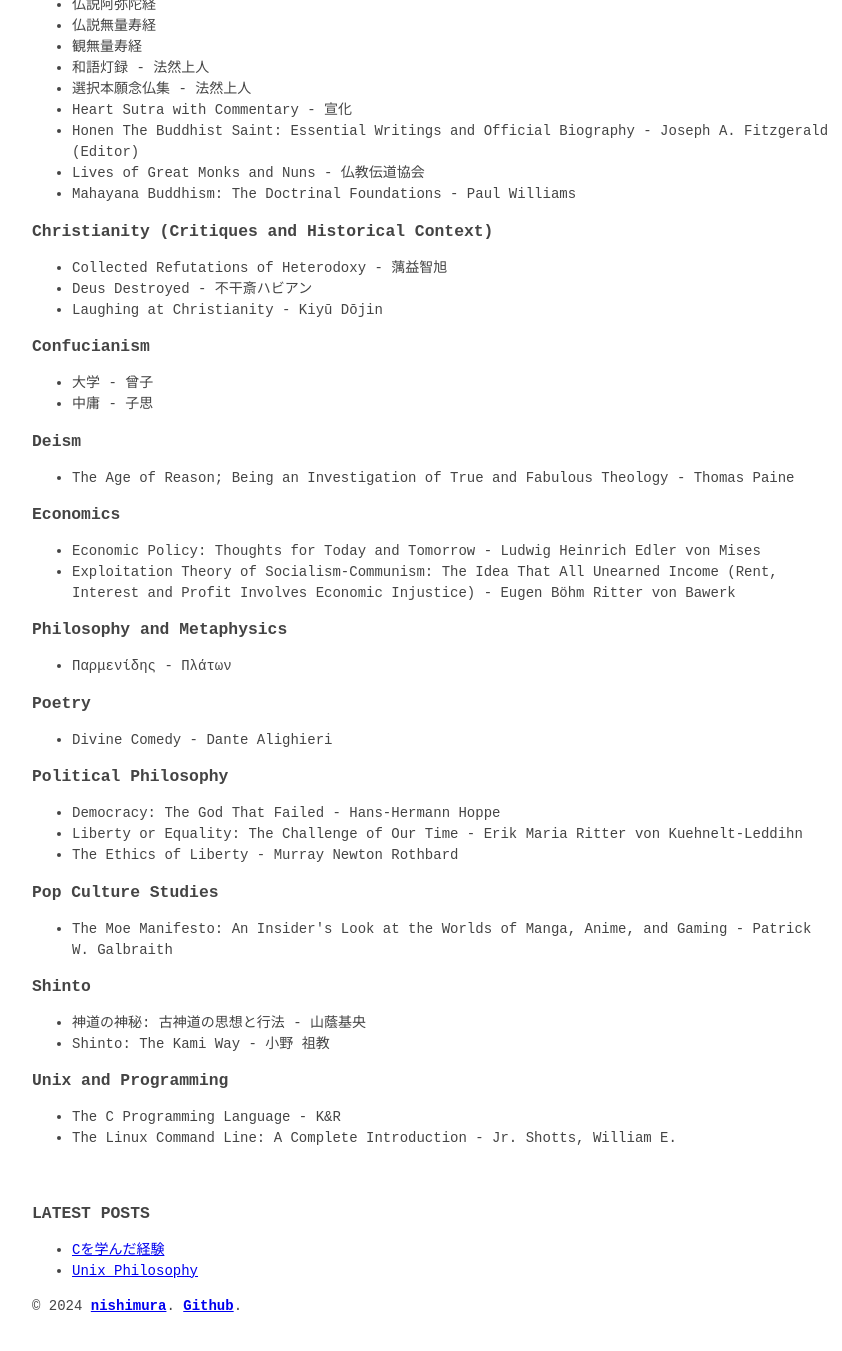
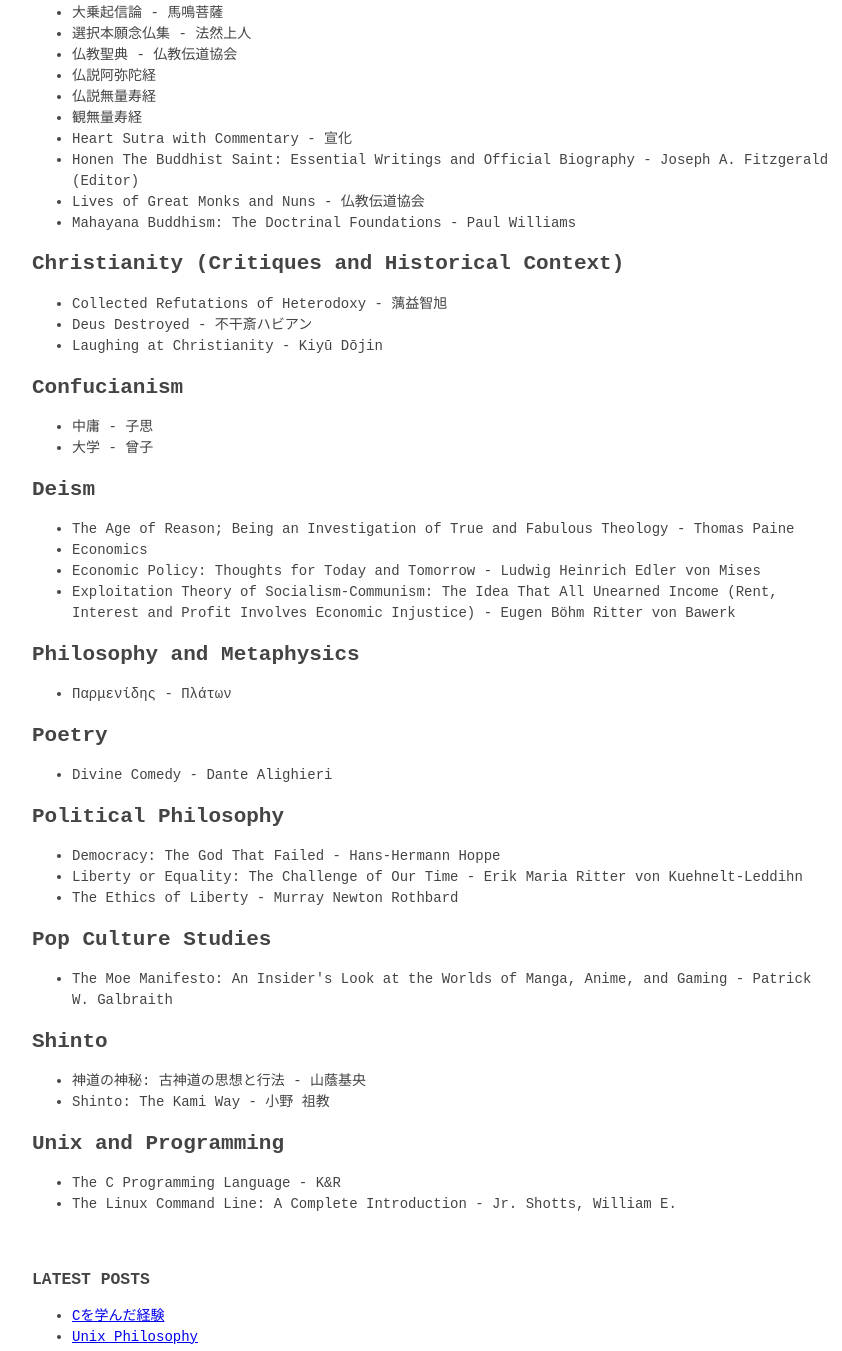
Before and after one commit to lssmer/lssmer.github.io, a plain HTML site: page library/index.html in a window 1280 px wide. Shown: the part 412-1763 px from the top of the page, without its empty margins (208-1050 px from the left). Drawn offline with Linux system fonts and the light colour scheme.

Commit message:
new book

```diff
--- a/library/index.html
+++ b/library/index.html
@@ -44,20 +44,21 @@
 			<div>
 
 <p>Books I’ve Read (or at least started reading)</p>
-<div id="outline-container-headline-1" class="outline-3">
-<h3 id="headline-1">
+<div id="outline-container-headline-1" class="outline-2">
+<h2 id="headline-1">
 Buddhism
-</h3>
-<div id="outline-text-headline-1" class="outline-text-3">
+</h2>
+<div id="outline-text-headline-1" class="outline-text-2">
 <ul>
+<li>和語灯録 - 法然上人</li>
+<li>浄土十疑論 - 天台大師</li>
 <li>中論 - 龍樹菩薩</li>
-<li>浄土十疑論 - 天台大師</li>
+<li>大乗起信論 - 馬鳴菩薩</li>
+<li>選択本願念仏集 - 法然上人</li>
 <li>仏教聖典 - 仏教伝道協会</li>
 <li>仏説阿弥陀経</li>
 <li>仏説無量寿経</li>
 <li>観無量寿経</li>
-<li>和語灯録 - 法然上人</li>
-<li>選択本願念仏集 - 法然上人</li>
 <li>Heart Sutra with Commentary - 宣化</li>
 <li>Honen The Buddhist Saint: Essential Writings and Official Biography - Joseph A. Fitzgerald (Editor)</li>
 <li>Lives of Great Monks and Nuns - 仏教伝道協会</li>
@@ -65,11 +66,11 @@ Buddhism
 </ul>
 </div>
 </div>
-<div id="outline-container-headline-2" class="outline-3">
-<h3 id="headline-2">
+<div id="outline-container-headline-2" class="outline-2">
+<h2 id="headline-2">
 Christianity (Critiques and Historical Context)
-</h3>
-<div id="outline-text-headline-2" class="outline-text-3">
+</h2>
+<div id="outline-text-headline-2" class="outline-text-2">
 <ul>
 <li>Collected Refutations of Heterodoxy - 蕅益智旭</li>
 <li>Deus Destroyed - 不干斎ハビアン</li>
@@ -77,63 +78,55 @@ Christianity (Critiques and Historical Context)
 </ul>
 </div>
 </div>
-<div id="outline-container-headline-3" class="outline-3">
-<h3 id="headline-3">
+<div id="outline-container-headline-3" class="outline-2">
+<h2 id="headline-3">
 Confucianism
-</h3>
-<div id="outline-text-headline-3" class="outline-text-3">
+</h2>
+<div id="outline-text-headline-3" class="outline-text-2">
 <ul>
+<li>中庸 - 子思</li>
 <li>大学 - 曾子</li>
-<li>中庸 - 子思</li>
 </ul>
 </div>
 </div>
-<div id="outline-container-headline-4" class="outline-3">
-<h3 id="headline-4">
+<div id="outline-container-headline-4" class="outline-2">
+<h2 id="headline-4">
 Deism
-</h3>
-<div id="outline-text-headline-4" class="outline-text-3">
+</h2>
+<div id="outline-text-headline-4" class="outline-text-2">
 <ul>
 <li>The Age of Reason; Being an Investigation of True and Fabulous Theology - Thomas Paine</li>
-</ul>
-</div>
-</div>
-<div id="outline-container-headline-5" class="outline-3">
-<h3 id="headline-5">
-Economics
-</h3>
-<div id="outline-text-headline-5" class="outline-text-3">
-<ul>
+<li>Economics</li>
 <li>Economic Policy: Thoughts for Today and Tomorrow - Ludwig Heinrich Edler von Mises</li>
 <li>Exploitation Theory of Socialism-Communism: The Idea That All Unearned Income (Rent, Interest and Profit Involves Economic Injustice) - Eugen Böhm Ritter von Bawerk</li>
 </ul>
 </div>
 </div>
-<div id="outline-container-headline-6" class="outline-3">
-<h3 id="headline-6">
+<div id="outline-container-headline-5" class="outline-2">
+<h2 id="headline-5">
 Philosophy and Metaphysics
-</h3>
-<div id="outline-text-headline-6" class="outline-text-3">
+</h2>
+<div id="outline-text-headline-5" class="outline-text-2">
 <ul>
 <li>Παρμενίδης - Πλάτων</li>
 </ul>
 </div>
 </div>
-<div id="outline-container-headline-7" class="outline-3">
-<h3 id="headline-7">
+<div id="outline-container-headline-6" class="outline-2">
+<h2 id="headline-6">
 Poetry
-</h3>
-<div id="outline-text-headline-7" class="outline-text-3">
+</h2>
+<div id="outline-text-headline-6" class="outline-text-2">
 <ul>
 <li>Divine Comedy - Dante Alighieri</li>
 </ul>
 </div>
 </div>
-<div id="outline-container-headline-8" class="outline-3">
-<h3 id="headline-8">
+<div id="outline-container-headline-7" class="outline-2">
+<h2 id="headline-7">
 Political Philosophy
-</h3>
-<div id="outline-text-headline-8" class="outline-text-3">
+</h2>
+<div id="outline-text-headline-7" class="outline-text-2">
 <ul>
 <li>Democracy: The God That Failed - Hans-Hermann Hoppe</li>
 <li>Liberty or Equality: The Challenge of Our Time - Erik Maria Ritter von Kuehnelt-Leddihn</li>
@@ -141,32 +134,32 @@ Political Philosophy
 </ul>
 </div>
 </div>
-<div id="outline-container-headline-9" class="outline-3">
-<h3 id="headline-9">
+<div id="outline-container-headline-8" class="outline-2">
+<h2 id="headline-8">
 Pop Culture Studies
-</h3>
-<div id="outline-text-headline-9" class="outline-text-3">
+</h2>
+<div id="outline-text-headline-8" class="outline-text-2">
 <ul>
 <li>The Moe Manifesto: An Insider&#39;s Look at the Worlds of Manga, Anime, and Gaming - Patrick W. Galbraith</li>
 </ul>
 </div>
 </div>
-<div id="outline-container-headline-10" class="outline-3">
-<h3 id="headline-10">
+<div id="outline-container-headline-9" class="outline-2">
+<h2 id="headline-9">
 Shinto
-</h3>
-<div id="outline-text-headline-10" class="outline-text-3">
+</h2>
+<div id="outline-text-headline-9" class="outline-text-2">
 <ul>
 <li>神道の神秘: 古神道の思想と行法 - 山蔭基央</li>
 <li>Shinto: The Kami Way - 小野 祖教</li>
 </ul>
 </div>
 </div>
-<div id="outline-container-headline-11" class="outline-3">
-<h3 id="headline-11">
+<div id="outline-container-headline-10" class="outline-2">
+<h2 id="headline-10">
 Unix and Programming
-</h3>
-<div id="outline-text-headline-11" class="outline-text-3">
+</h2>
+<div id="outline-text-headline-10" class="outline-text-2">
 <ul>
 <li>The C Programming Language - K&amp;R</li>
 <li>The Linux Command Line: A Complete Introduction - Jr. Shotts, William E.</li>
```
Also changed, not shown: index.html (+1 -1 lines), index.xml (+1 -1 lines).
